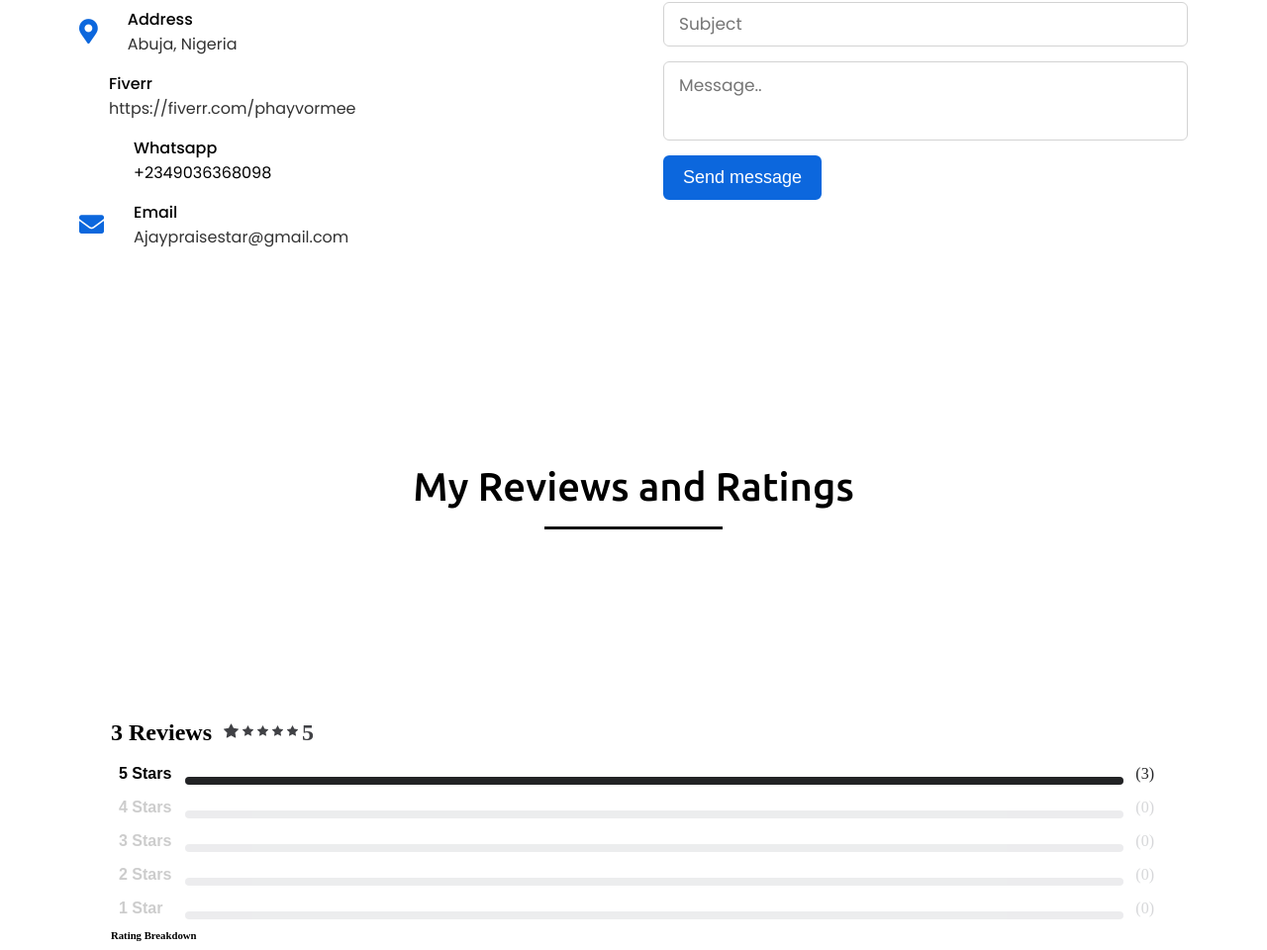
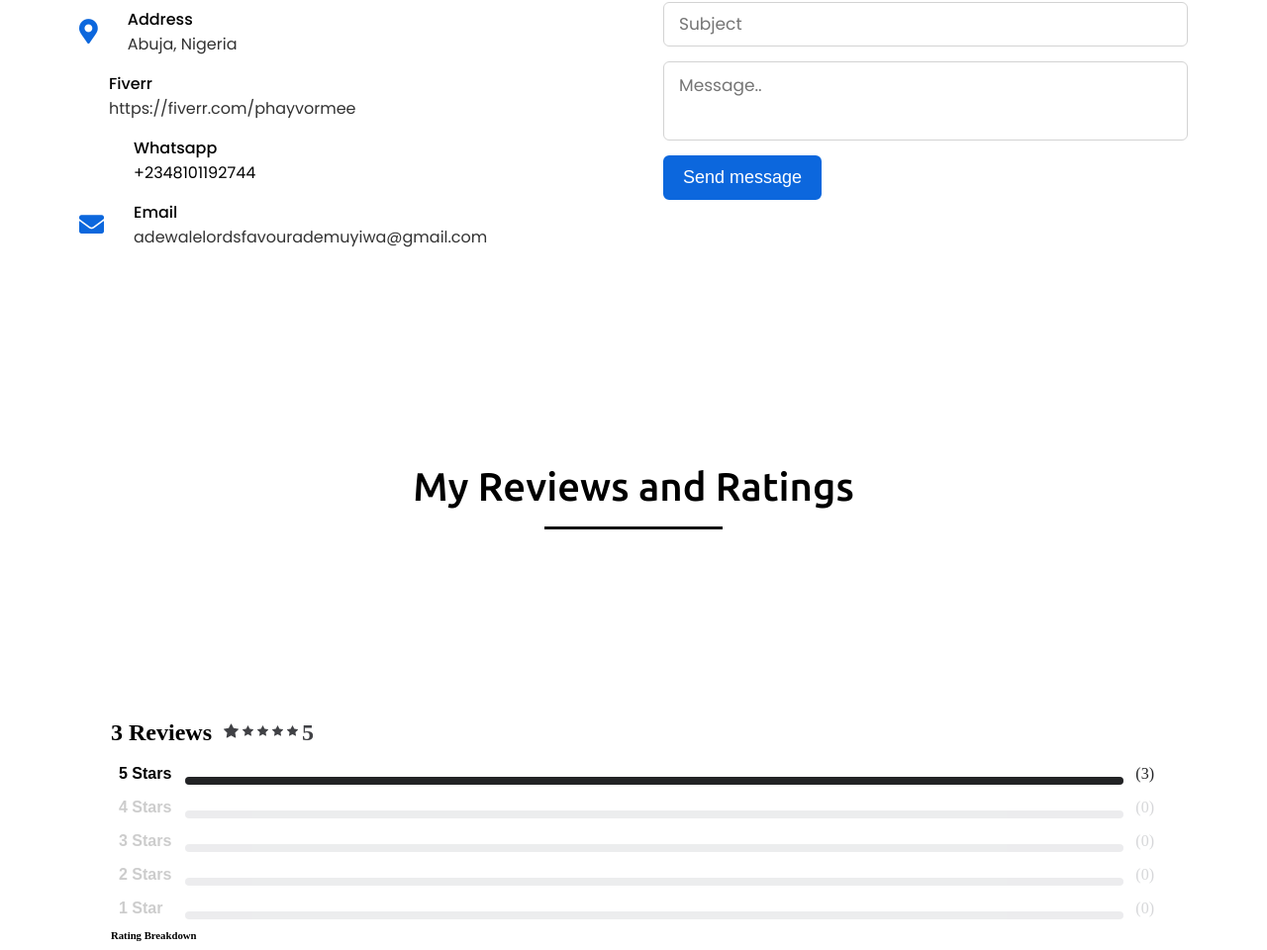
Before and after one commit to Phayvormee/lfdn, a plain HTML site: page index.html in a window 1280 px wide. Shown: the part 7575-8535 px from the top of the page at 99% size. Drawn offline with nearby package versions, Linux system fonts and the light colour scheme; some icons are missing.

Commit message:
index.html

```diff
--- a/index.html
+++ b/index.html
@@ -490,7 +490,7 @@
                 <div class="column left">
                     <div class="text">Get in Touch</div>
 
-                    <p>For More Information you can contact me here on this link for prompt reply <a href="https://wa.me/+2349036368098">Click Here</a></p>
+                    <p>For More Information you can contact me here on this link for prompt reply <a href="https://wa.me/+2348101192744">Click Here</a></p>
                     <div class="icons">
                         <div class="row">
                             <i class="fas fa-user"></i>
@@ -519,7 +519,7 @@
                             <i class="fa fa-whatsapp"></i>
                             <div class="info">
                                 <div class="head">Whatsapp</div>
-                                <div class="sub-title"><a href="https://wa.me/+2347068033310" style="color: black;">+2349036368098</a></div>
+                                <div class="sub-title"><a href="https://wa.me/+2348101192744" style="color: black;">+2348101192744</a></div>
                             </div>
                         </div>
 
@@ -527,7 +527,7 @@
                             <i class="fas fa-envelope"></i>
                             <div class="info">
                                 <div class="head">Email</div>
-                                <div class="sub-title">Ajaypraisestar@gmail.com</div>
+                                <div class="sub-title">adewalelordsfavourademuyiwa@gmail.com</div>
                             </div>
                         </div>
                     </div>
```
